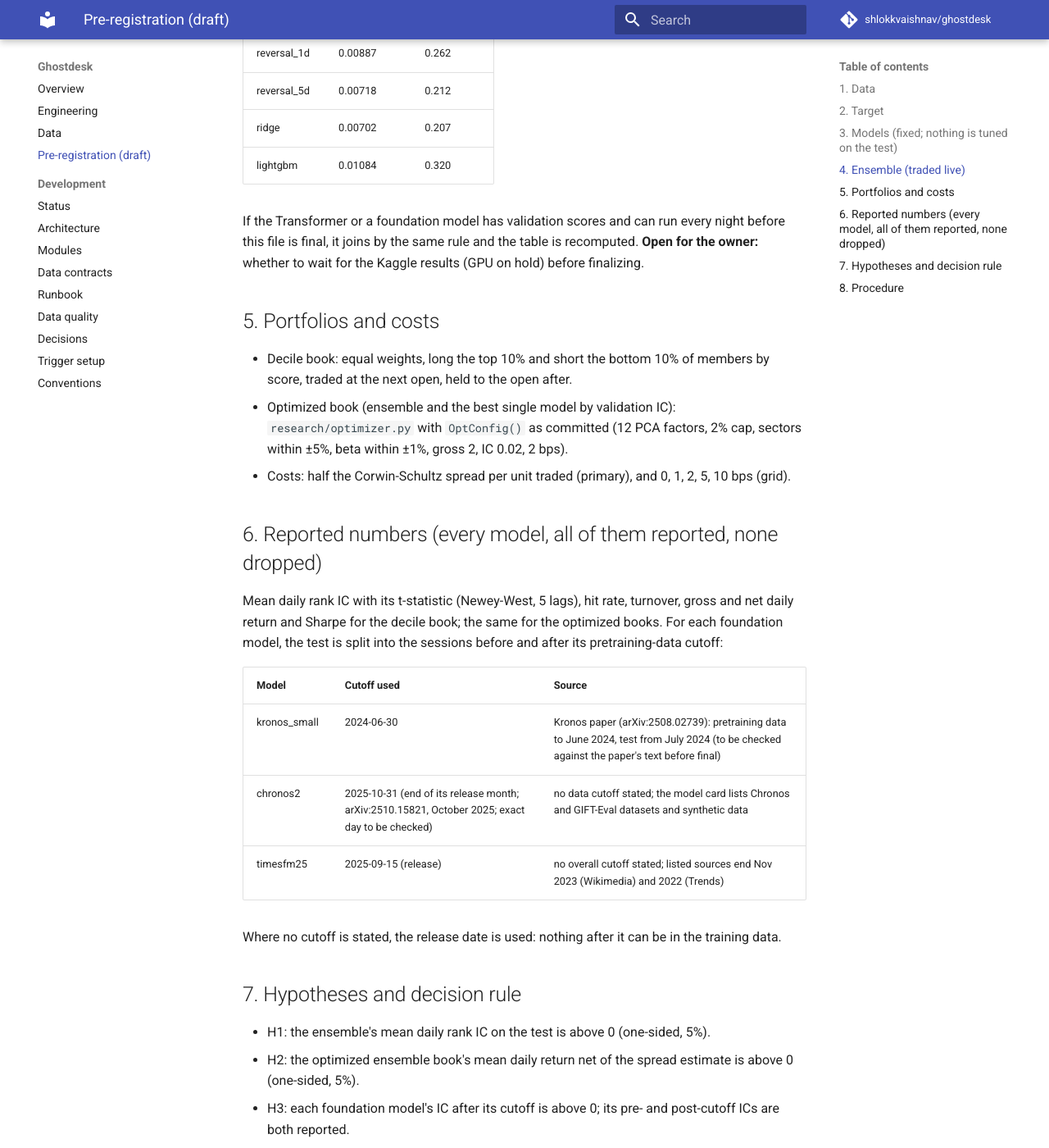
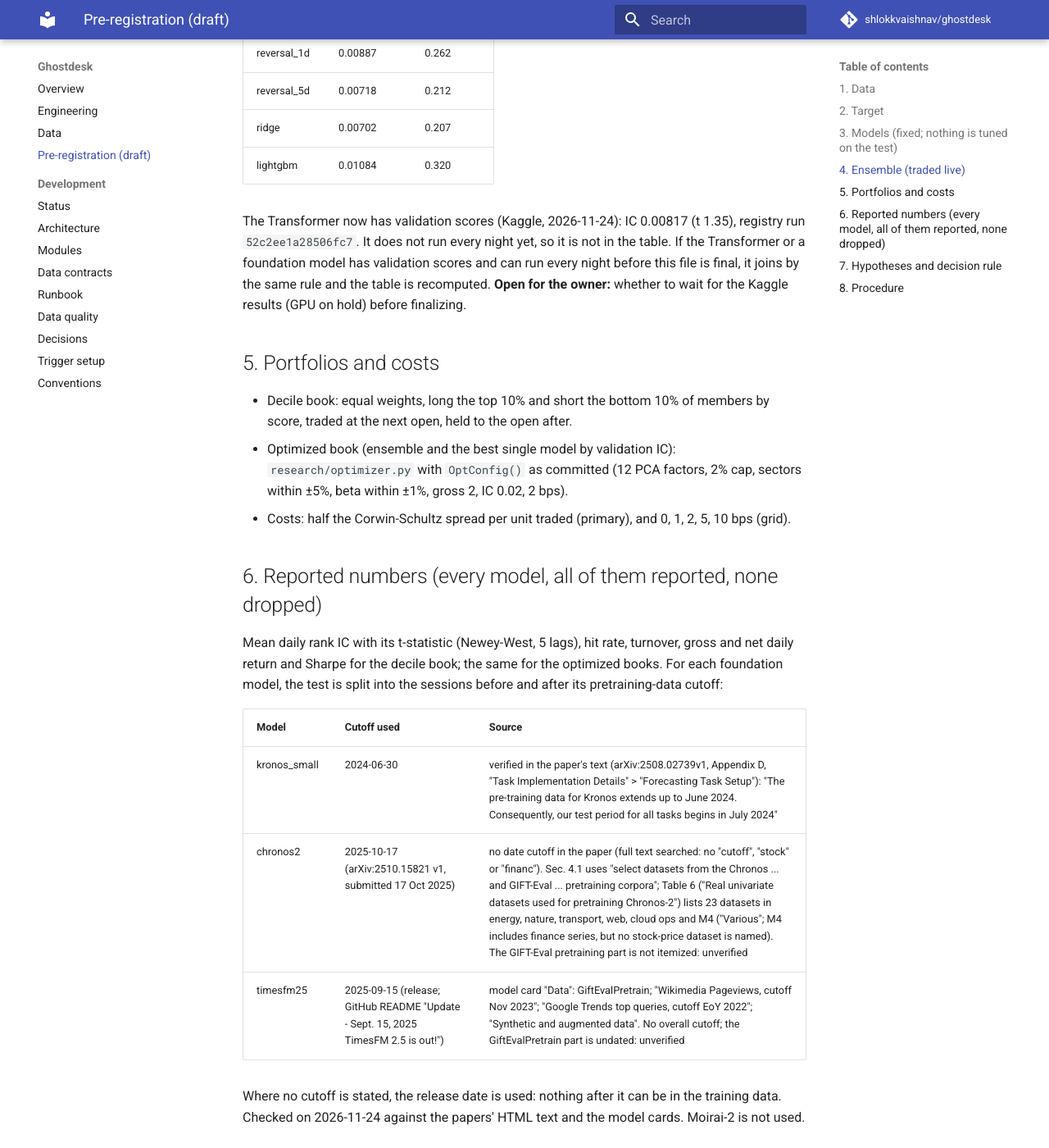
Before and after one commit to shlokkvaishnav/ghostdesk, an MkDocs documentation site: the page built from docs/preregistration-platform.md, in a window 1280 px wide and 1400 px high, scrolled down 1709 px. Shown: the whole window at 82% size. Built offline with MkDocs 1.6.1 and Material for MkDocs 9.7.7, drawn with Linux system fonts in a browser that asks for light colours; comment, search, counter and statistics services are not loaded.

Commit message:
Pre-registration draft: foundation-model cutoffs checked against the papers' text; Transformer validation
Kronos: 'The pre-training data for Kronos extends up to June 2024' (arXiv:2508.02739v1, Appendix D, Forecasting
Task Setup), now verified. Chronos-2: no date cutoff in the paper; arXiv v1 17 Oct 2025 used. TimesFM-2.5:
release 15 Sep 2025; GiftEvalPretrain undated. Still Status: draft. Transformer validation IC 0.0082.

```diff
--- a/docs/preregistration-platform.md
+++ b/docs/preregistration-platform.md
@@ -46,7 +46,8 @@ validation IC (2021-2022, `data/results/validation.json`). With the four local m
 | ridge | 0.00702 | 0.207 |
 | lightgbm | 0.01084 | 0.320 |
 
-If the Transformer or a foundation model has validation scores and can run every night before this file is final,
+The Transformer now has validation scores (Kaggle, 2026-11-24): IC 0.00817 (t 1.35), registry run `52c2ee1a28506fc7`.
+It does not run every night yet, so it is not in the table. If the Transformer or a foundation model has validation scores and can run every night before this file is final,
 it joins by the same rule and the table is recomputed. **Open for the owner:** whether to wait for the Kaggle
 results (GPU on hold) before finalizing.
 
@@ -64,11 +65,12 @@ sessions before and after its pretraining-data cutoff:
 
 | Model | Cutoff used | Source |
 |---|---|---|
-| kronos_small | 2024-06-30 | Kronos paper (arXiv:2508.02739): pretraining data to June 2024, test from July 2024 (to be checked against the paper's text before final) |
-| chronos2 | 2025-10-31 (end of its release month; arXiv:2510.15821, October 2025; exact day to be checked) | no data cutoff stated; the model card lists Chronos and GIFT-Eval datasets and synthetic data |
-| timesfm25 | 2025-09-15 (release) | no overall cutoff stated; listed sources end Nov 2023 (Wikimedia) and 2022 (Trends) |
+| kronos_small | 2024-06-30 | verified in the paper's text (arXiv:2508.02739v1, Appendix D, "Task Implementation Details" > "Forecasting Task Setup"): "The pre-training data for Kronos extends up to June 2024. Consequently, our test period for all tasks begins in July 2024" |
+| chronos2 | 2025-10-17 (arXiv:2510.15821 v1, submitted 17 Oct 2025) | no date cutoff in the paper (full text searched: no "cutoff", "stock" or "financ"). Sec. 4.1 uses "select datasets from the Chronos ... and GIFT-Eval ... pretraining corpora"; Table 6 ("Real univariate datasets used for pretraining Chronos-2") lists 23 datasets in energy, nature, transport, web, cloud ops and M4 ("Various"; M4 includes finance series, but no stock-price dataset is named). The GIFT-Eval pretraining part is not itemized: unverified |
+| timesfm25 | 2025-09-15 (release; GitHub README "Update - Sept. 15, 2025 TimesFM 2.5 is out!") | model card "Data": GiftEvalPretrain; "Wikimedia Pageviews, cutoff Nov 2023"; "Google Trends top queries, cutoff EoY 2022"; "Synthetic and augmented data". No overall cutoff; the GiftEvalPretrain part is undated: unverified |
 
-Where no cutoff is stated, the release date is used: nothing after it can be in the training data.
+Where no cutoff is stated, the release date is used: nothing after it can be in the training data. Checked on
+2026-11-24 against the papers' HTML text and the model cards. Moirai-2 is not used.
 
 ## 7. Hypotheses and decision rule
 - H1: the ensemble's mean daily rank IC on the test is above 0 (one-sided, 5%).
```
Also changed, not shown: docs/dev/status.md (+1 -0 lines).
